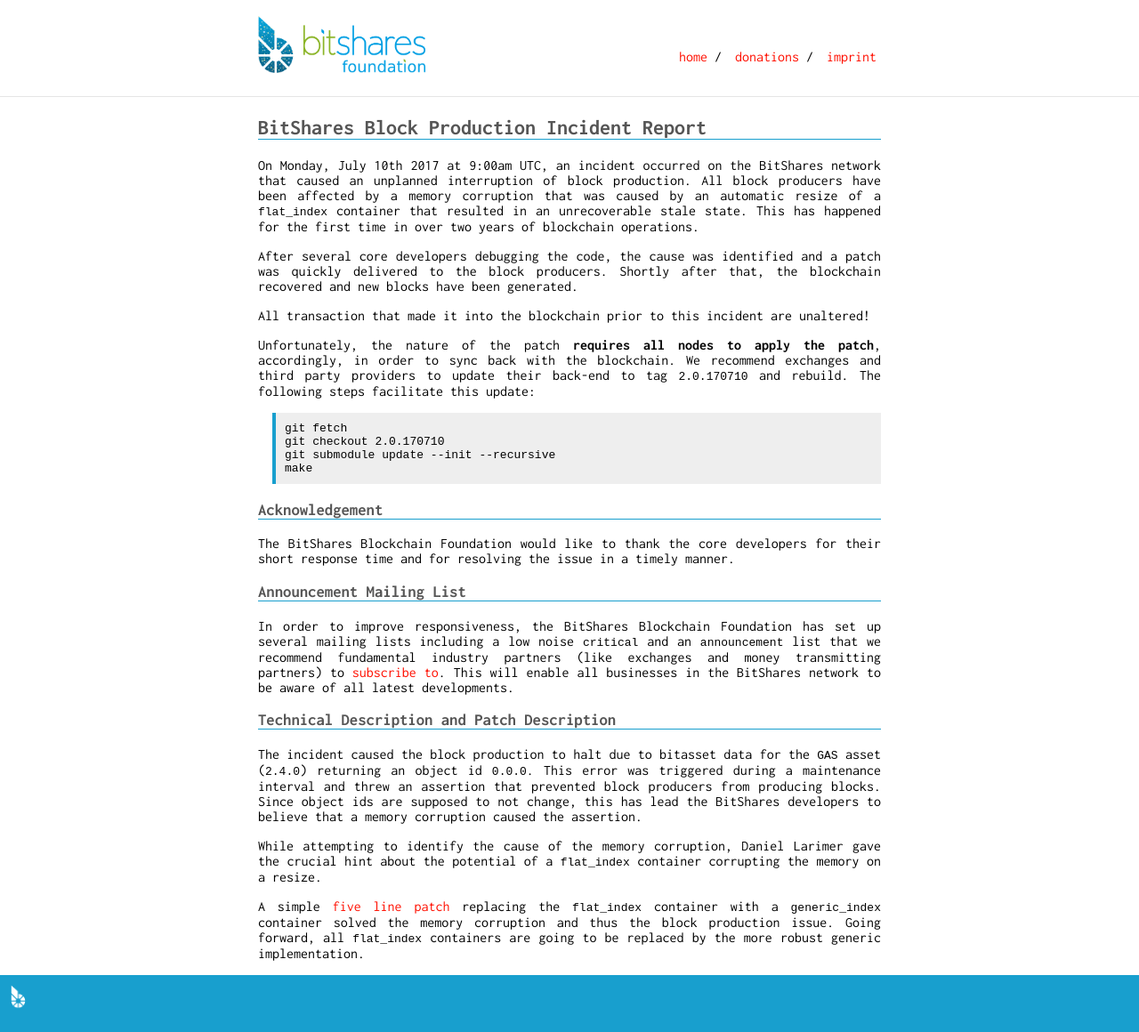
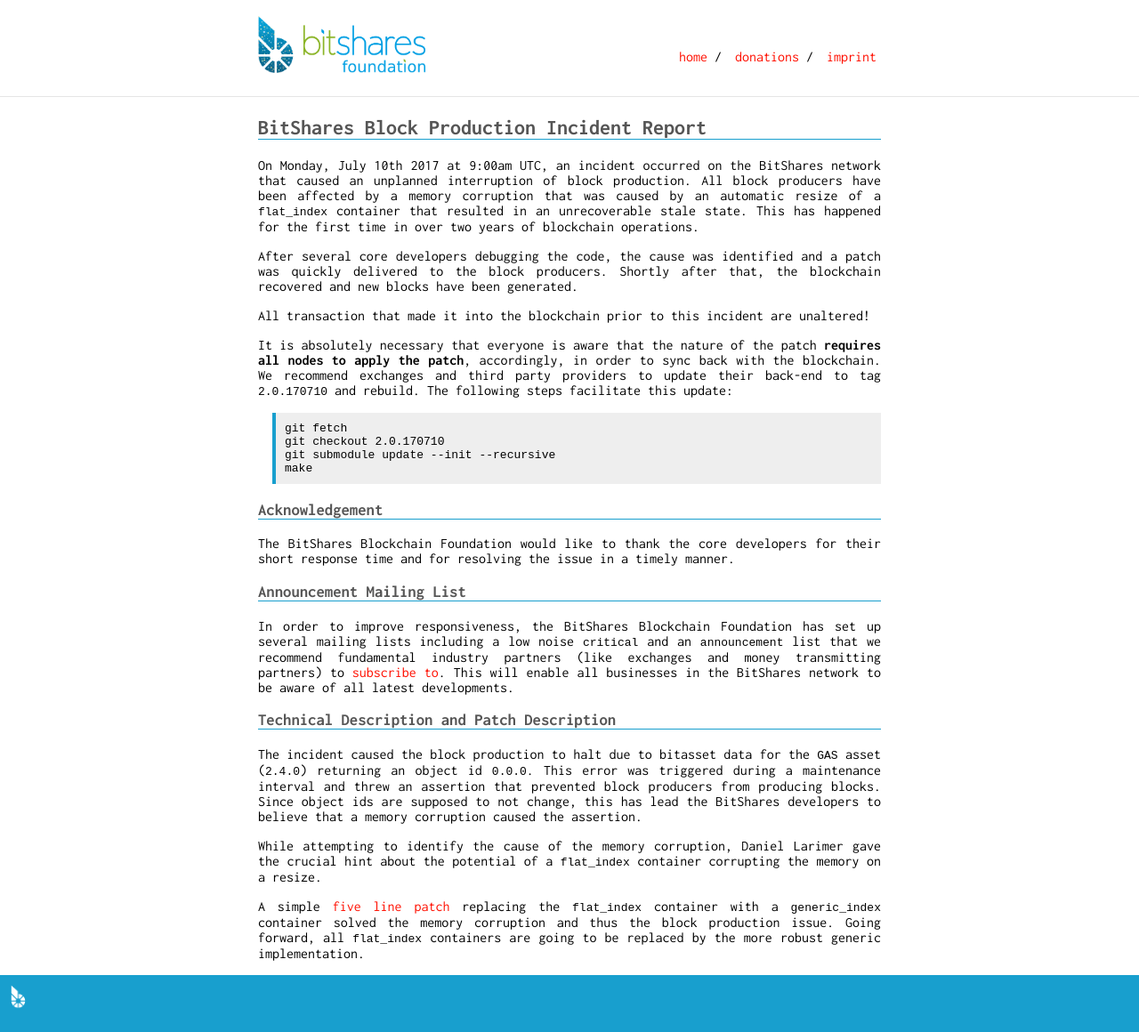
Before and after one commit to thehapax/bitshares.foundation, a Jekyll site: the page built from _announcements/2017-07-11-bitshares-downtime-incident.md, in a window 1280 px wide. Shown: the whole page at 89% size. Built offline with Jekyll 4.4.1, drawn with Linux system fonts in a browser that asks for light colours.

Commit message:
term changes

```diff
--- a/_announcements/2017-07-11-bitshares-downtime-incident.md
+++ b/_announcements/2017-07-11-bitshares-downtime-incident.md
@@ -17,10 +17,11 @@ blockchain recovered and new blocks have been generated.
 All transaction that made it into the blockchain prior to this incident are
 unaltered!
 
-Unfortunately, the nature of the patch **requires all nodes to apply the
-patch**, accordingly, in order to sync back with the blockchain. We recommend
-exchanges and third party providers to update their back-end to tag
-`2.0.170710` and rebuild. The following steps facilitate this update:
+It is absolutely necessary that everyone is aware that the nature of the patch
+**requires all nodes to apply the patch**, accordingly, in order to sync back
+with the blockchain. We recommend exchanges and third party providers to update
+their back-end to tag `2.0.170710` and rebuild. The following steps facilitate
+this update:
 
     git fetch
     git checkout 2.0.170710
```
